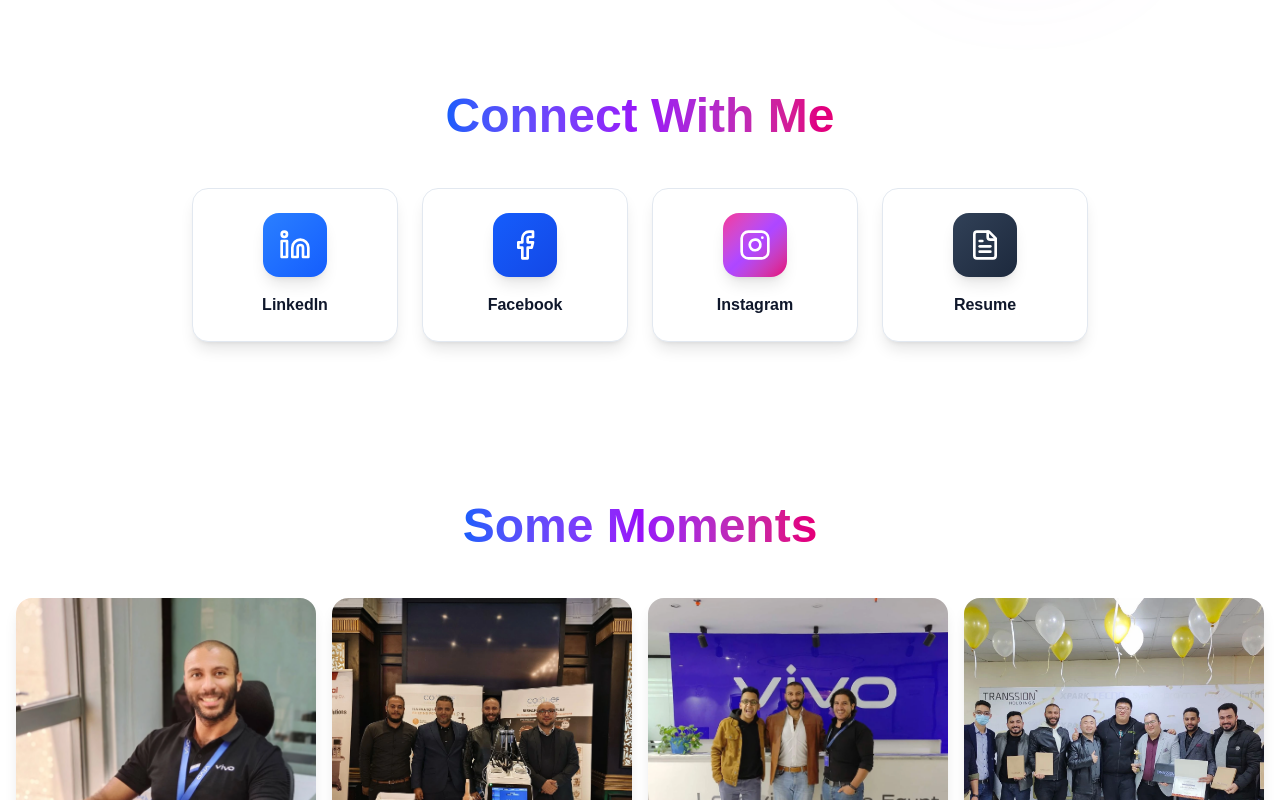
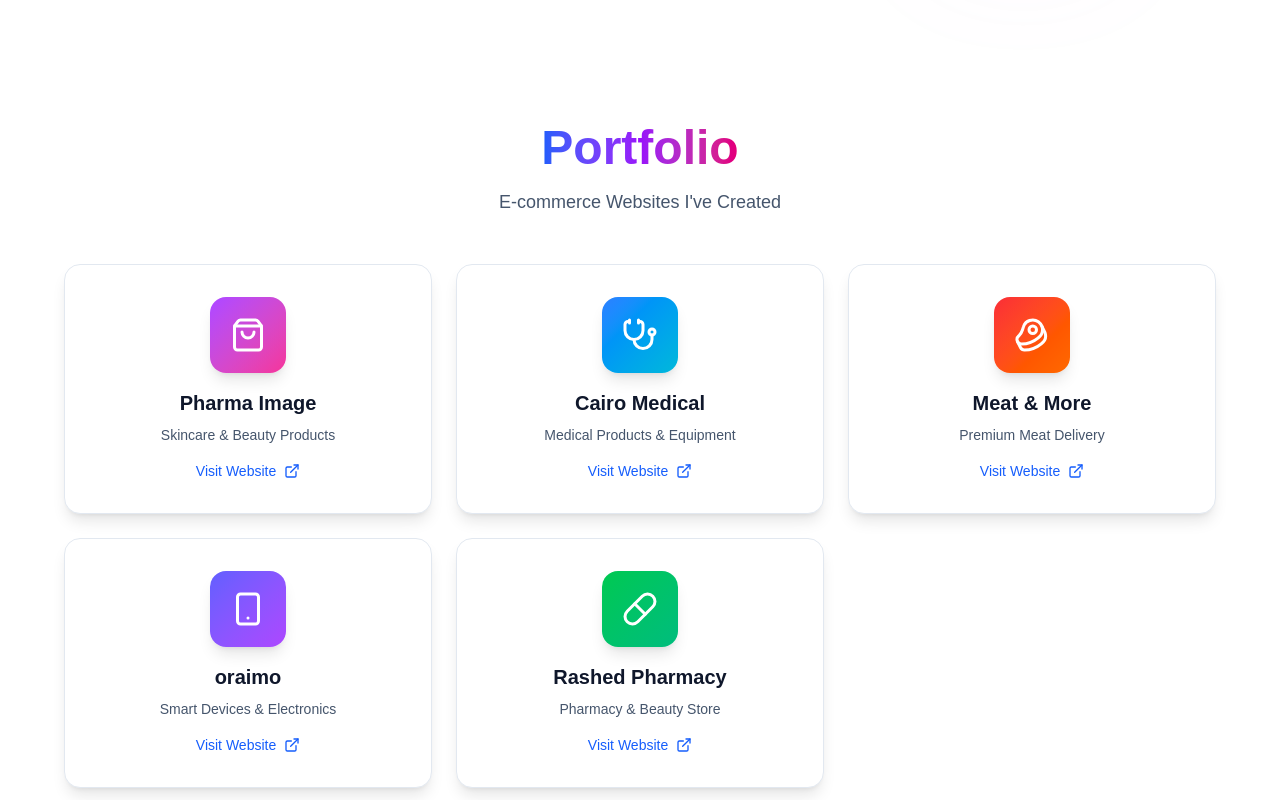
Before and after one commit to Mahmoud4hmed/ahmed-mostafa, a Next.js app: page / in a window 1280 px wide. Shown: the part 1200-2000 px from the top of the page. Built offline with nearby package versions, Linux system fonts and the light colour scheme.

Commit message:
Add portfolio section with e-commerce website showcase cards

```diff
--- a/app/page.tsx
+++ b/app/page.tsx
@@ -1,7 +1,7 @@
 'use client';
 
 import Image from "next/image";
-import { Mail, Phone, MessageCircle, Linkedin, Facebook, Instagram, FileText } from "lucide-react";
+import { Mail, Phone, MessageCircle, Linkedin, Facebook, Instagram, FileText, ShoppingBag, Stethoscope, Beef, Smartphone, Pill, ExternalLink } from "lucide-react";
 import { useState } from "react";
 
 export default function Home() {
@@ -132,6 +132,139 @@
                   A successful marketing leader with proven accomplishments in driving growth and increasing profits. Articulate and driven leader with high energy and engaging personality. Hardworking team builder motivational in maximizing personnel performance and surpassing business objectives.
                 </p>
               </div>
+            </div>
+          </div>
+        </div>
+      </section>
+
+      {/* Portfolio Section */}
+      <section className="relative py-16 md:py-24">
+        <div className="container mx-auto px-4">
+          <div className="max-w-6xl mx-auto">
+            <h2 className="text-4xl md:text-5xl font-bold mb-4 text-center">
+              <span className="bg-gradient-to-r from-blue-600 via-purple-600 to-pink-600 bg-clip-text text-transparent">
+                Portfolio
+              </span>
+            </h2>
+            <p className="text-center text-slate-600 dark:text-slate-400 mb-12 text-lg">
+              E-commerce Websites I've Created
+            </p>
+
+            <div className="grid grid-cols-1 md:grid-cols-2 lg:grid-cols-3 gap-6">
+              {/* Pharma Image */}
+              <a
+                href="https://pharmaimage.com.eg/"
+                target="_blank"
+                rel="noopener noreferrer"
+                className="group relative overflow-hidden bg-white dark:bg-slate-800 rounded-2xl p-8 shadow-lg hover:shadow-2xl transition-all duration-300 hover:scale-105 border border-slate-200 dark:border-slate-700"
+              >
+                <div className="absolute inset-0 bg-gradient-to-br from-purple-500/10 to-pink-500/10 opacity-0 group-hover:opacity-100 transition-opacity"></div>
+                <div className="relative z-10 flex flex-col items-center gap-4 text-center">
+                  <div className="p-5 bg-gradient-to-br from-purple-500 to-pink-500 rounded-2xl shadow-lg group-hover:scale-110 transition-transform">
+                    <ShoppingBag size={36} className="text-white" />
+                  </div>
+                  <div>
+                    <h3 className="font-bold text-xl text-slate-900 dark:text-white mb-2">Pharma Image</h3>
+                    <p className="text-sm text-slate-600 dark:text-slate-400">Skincare & Beauty Products</p>
+                  </div>
+                  <div className="flex items-center gap-2 text-blue-600 dark:text-blue-400 text-sm font-medium">
+                    <span>Visit Website</span>
+                    <ExternalLink size={16} />
+                  </div>
+                </div>
+              </a>
+
+              {/* Cairo Medical */}
+              <a
+                href="https://cairomedical.com.eg/"
+                target="_blank"
+                rel="noopener noreferrer"
+                className="group relative overflow-hidden bg-white dark:bg-slate-800 rounded-2xl p-8 shadow-lg hover:shadow-2xl transition-all duration-300 hover:scale-105 border border-slate-200 dark:border-slate-700"
+              >
+                <div className="absolute inset-0 bg-gradient-to-br from-blue-500/10 to-cyan-500/10 opacity-0 group-hover:opacity-100 transition-opacity"></div>
+                <div className="relative z-10 flex flex-col items-center gap-4 text-center">
+                  <div className="p-5 bg-gradient-to-br from-blue-500 to-cyan-500 rounded-2xl shadow-lg group-hover:scale-110 transition-transform">
+                    <Stethoscope size={36} className="text-white" />
+                  </div>
+                  <div>
+                    <h3 className="font-bold text-xl text-slate-900 dark:text-white mb-2">Cairo Medical</h3>
+                    <p className="text-sm text-slate-600 dark:text-slate-400">Medical Products & Equipment</p>
+                  </div>
+                  <div className="flex items-center gap-2 text-blue-600 dark:text-blue-400 text-sm font-medium">
+                    <span>Visit Website</span>
+                    <ExternalLink size={16} />
+                  </div>
+                </div>
+              </a>
+
+              {/* Meats */}
+              <a
+                href="https://meats.com.sa/"
+                target="_blank"
+                rel="noopener noreferrer"
+                className="group relative overflow-hidden bg-white dark:bg-slate-800 rounded-2xl p-8 shadow-lg hover:shadow-2xl transition-all duration-300 hover:scale-105 border border-slate-200 dark:border-slate-700"
+              >
+                <div className="absolute inset-0 bg-gradient-to-br from-red-500/10 to-orange-500/10 opacity-0 group-hover:opacity-100 transition-opacity"></div>
+                <div className="relative z-10 flex flex-col items-center gap-4 text-center">
+                  <div className="p-5 bg-gradient-to-br from-red-500 to-orange-500 rounded-2xl shadow-lg group-hover:scale-110 transition-transform">
+                    <Beef size={36} className="text-white" />
+                  </div>
+                  <div>
+                    <h3 className="font-bold text-xl text-slate-900 dark:text-white mb-2">Meat & More</h3>
+                    <p className="text-sm text-slate-600 dark:text-slate-400">Premium Meat Delivery</p>
+                  </div>
+                  <div className="flex items-center gap-2 text-blue-600 dark:text-blue-400 text-sm font-medium">
+                    <span>Visit Website</span>
+                    <ExternalLink size={16} />
+                  </div>
+                </div>
+              </a>
+
+              {/* oraimo */}
+              <a
+                href="https://eg.oraimo.com/"
+                target="_blank"
+                rel="noopener noreferrer"
+                className="group relative overflow-hidden bg-white dark:bg-slate-800 rounded-2xl p-8 shadow-lg hover:shadow-2xl transition-all duration-300 hover:scale-105 border border-slate-200 dark:border-slate-700"
+              >
+                <div className="absolute inset-0 bg-gradient-to-br from-indigo-500/10 to-purple-500/10 opacity-0 group-hover:opacity-100 transition-opacity"></div>
+                <div className="relative z-10 flex flex-col items-center gap-4 text-center">
+                  <div className="p-5 bg-gradient-to-br from-indigo-500 to-purple-500 rounded-2xl shadow-lg group-hover:scale-110 transition-transform">
+                    <Smartphone size={36} className="text-white" />
+                  </div>
+                  <div>
+                    <h3 className="font-bold text-xl text-slate-900 dark:text-white mb-2">oraimo</h3>
+                    <p className="text-sm text-slate-600 dark:text-slate-400">Smart Devices & Electronics</p>
+                  </div>
+                  <div className="flex items-center gap-2 text-blue-600 dark:text-blue-400 text-sm font-medium">
+                    <span>Visit Website</span>
+                    <ExternalLink size={16} />
+                  </div>
+                </div>
+              </a>
+
+              {/* Rashed Pharmacy */}
+              <a
+                href="https://rashedpharmacy.com/"
+                target="_blank"
+                rel="noopener noreferrer"
+                className="group relative overflow-hidden bg-white dark:bg-slate-800 rounded-2xl p-8 shadow-lg hover:shadow-2xl transition-all duration-300 hover:scale-105 border border-slate-200 dark:border-slate-700"
+              >
+                <div className="absolute inset-0 bg-gradient-to-br from-green-500/10 to-emerald-500/10 opacity-0 group-hover:opacity-100 transition-opacity"></div>
+                <div className="relative z-10 flex flex-col items-center gap-4 text-center">
+                  <div className="p-5 bg-gradient-to-br from-green-500 to-emerald-500 rounded-2xl shadow-lg group-hover:scale-110 transition-transform">
+                    <Pill size={36} className="text-white" />
+                  </div>
+                  <div>
+                    <h3 className="font-bold text-xl text-slate-900 dark:text-white mb-2">Rashed Pharmacy</h3>
+                    <p className="text-sm text-slate-600 dark:text-slate-400">Pharmacy & Beauty Store</p>
+                  </div>
+                  <div className="flex items-center gap-2 text-blue-600 dark:text-blue-400 text-sm font-medium">
+                    <span>Visit Website</span>
+                    <ExternalLink size={16} />
+                  </div>
+                </div>
+              </a>
             </div>
           </div>
         </div>
```
